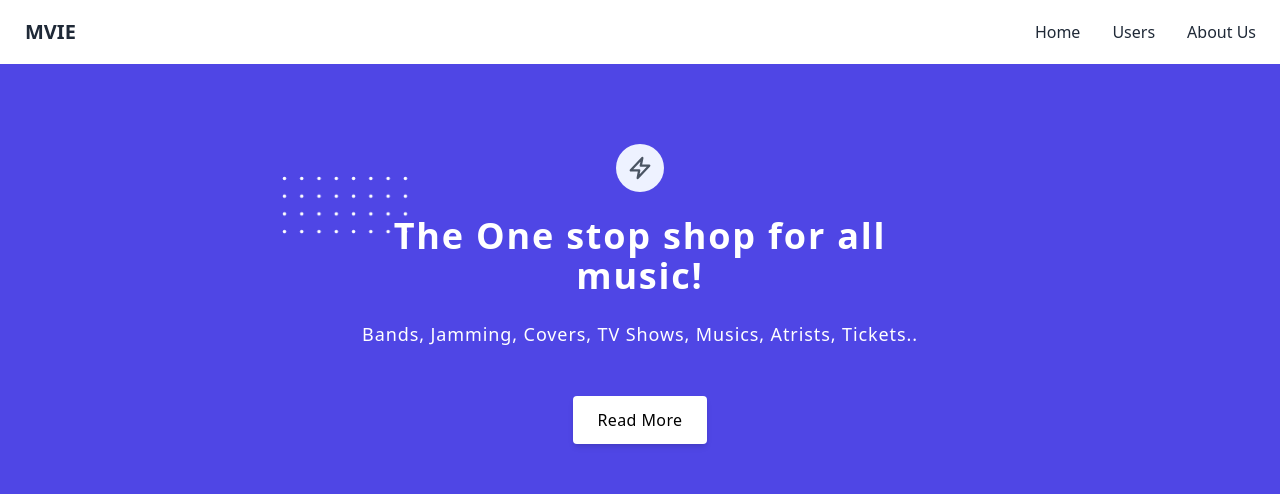
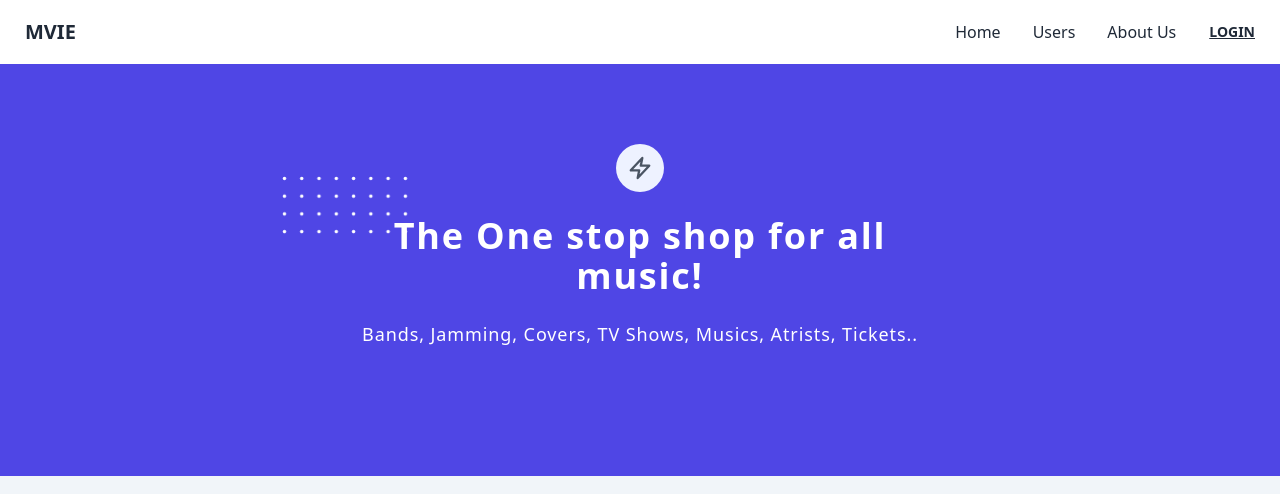
Before and after one commit to harikrishkk/shopping-cart, a React (Create React App) app: page / in a window 1280 px wide. Shown: the top 494 px of the page. Built offline with nearby package versions, Linux system fonts and the light colour scheme; no server answers.

Commit message:
commit 14: add auth context and wire up login logout

```diff
--- a/craco.config.js
+++ b/craco.config.js
@@ -7,6 +7,7 @@ module.exports = {
       '@components': path.join(path.resolve(__dirname, './src/components')),
       '@shared': path.join(path.resolve(__dirname, './src/components/shared')),
       '@pages': path.join(path.resolve(__dirname, './src/components/pages')),
+      '@context': path.join(path.resolve(__dirname, './src/context')),
     },
   },
 };
--- a/src/App.js
+++ b/src/App.js
@@ -8,10 +8,11 @@ import Home from '@pages/Home';
 import Users from '@pages/Users';
 import About from '@pages/About';
 import NoFound from '@shared/NoFound';
+import AuthWrapper from '@shared/AuthWrapper';
 
 function App() {
   return (
-    <Fragment>
+    <AuthWrapper>
       <BrowserRouter>
         <div className="bg-slate-100 min-h-screen flex grow flex-col">
           <Navbar />
@@ -24,7 +25,7 @@ function App() {
         </div>
         <Footer />
       </BrowserRouter>
-    </Fragment>
+    </AuthWrapper>
   );
 }
 
--- a/src/components/MovieCard.js
+++ b/src/components/MovieCard.js
@@ -1,7 +1,9 @@
-import React from 'react';
+import React, { useContext } from 'react';
 import LinkButton from './LinkButton';
+import AuthContext from '@context/auth-context';
 
 const MovieCard = ({ movie, onMovieSelect }) => {
+  const { isAuthenticated } = useContext(AuthContext);
   const { title, posterURL, imdbId, isNewRelease } = movie;
 
   return (
@@ -18,7 +20,9 @@ const MovieCard = ({ movie, onMovieSelect }) => {
           </h1>
           <p className="leading-relaxed mb-3">IMDB id: {imdbId}</p>
           <div className="flex items-center flex-wrap ">
-            <LinkButton handleClick={() => onMovieSelect(movie)} />
+            {isAuthenticated && (
+              <LinkButton handleClick={() => onMovieSelect(movie)} />
+            )}
           </div>
         </div>
       </div>
--- /dev/null
+++ b/src/components/shared/AuthWrapper.js
@@ -0,0 +1,25 @@
+import React, { useState } from 'react';
+import AuthContext from '@context/auth-context';
+
+const AuthWrapper = ({ children }) => {
+  const [isAuth, setIsAuth] = useState(false);
+  const login = () => {
+    setIsAuth(true);
+  };
+  const signout = () => {
+    setIsAuth(false);
+  };
+  return (
+    <AuthContext.Provider
+      value={{
+        isAuthenticated: isAuth,
+        login,
+        signout,
+      }}
+    >
+      {children}
+    </AuthContext.Provider>
+  );
+};
+
+export default AuthWrapper;
--- a/src/components/shared/Banner.js
+++ b/src/components/shared/Banner.js
@@ -1,6 +1,8 @@
-import React from 'react';
+import React, { useContext } from 'react';
+import AuthContext from '@context/auth-context';
 
 const Banner = () => {
+  const { isAuthenticated } = useContext(AuthContext);
   return (
     <div className="py-16 mx-auto sm:max-w-xl md:max-w-full lg:py-20 bg-indigo-600">
       <div className="max-w-xl sm:mx-auto lg:max-w-2xl">
@@ -56,12 +58,14 @@ const Banner = () => {
             </p>
           </div>
           <div>
+            {isAuthenticated && (
               <a
                 href="/"
                 className="inline-flex items-center justify-center h-12 px-6 font-medium tracking-wide text-black transition duration-200 rounded shadow-md bg-white hover:bg-deep-purple-accent-700 focus:shadow-outline focus:outline-none"
               >
                 Read More
               </a>
+            )}
           </div>
         </div>
       </div>
--- a/src/components/shared/Navbar.js
+++ b/src/components/shared/Navbar.js
@@ -1,7 +1,9 @@
-import React from 'react';
+import React, { useContext } from 'react';
 import { Link } from 'react-router-dom';
+import AuthContext from '@context/auth-context';
 
 const Navbar = () => {
+  const { isAuthenticated, login, signout } = useContext(AuthContext);
   return (
     <div className="navbar justify-between bg-base-100">
       <div className="navbar-start">
@@ -18,6 +20,20 @@ const Navbar = () => {
           <li>
             <Link to="/about"> About Us </Link>
           </li>
+          {isAuthenticated && (
+            <li>
+              <button onClick={signout} class="btn btn-link">
+                Logout
+              </button>
+            </li>
+          )}
+          {!isAuthenticated && (
+            <li>
+              <button onClick={login} class="btn btn-link">
+                Login
+              </button>
+            </li>
+          )}
         </ul>
       </div>
     </div>
--- /dev/null
+++ b/src/context/auth-context.js
@@ -0,0 +1,9 @@
+import React from 'react';
+
+const AuthContext = React.createContext({
+  isAuthenticated: false,
+  signout: () => {},
+  login: () => {},
+});
+
+export default AuthContext;
```
Also changed, not shown: 1 other file (tests, documents, lock files or other folders). Lines whose indentation alone changed are shown as unchanged.
